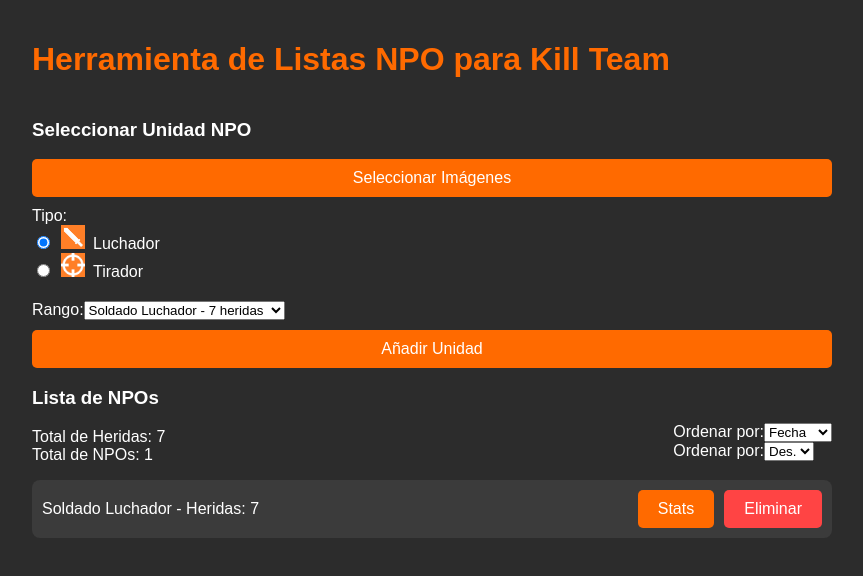
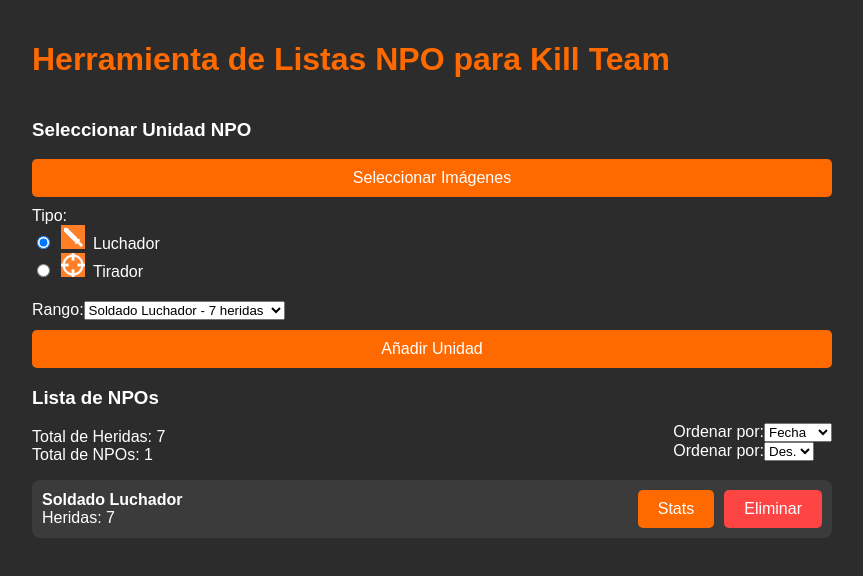
Before and after one commit to ChickenPolloHammer/NPO_tool, a React (Create React App) app: page / in a window 1280 px wide. Both pictures are taken after a click on the button "Añadir Unidad". Shown: the top 576 px of the page, without its empty margins (208-1071 px from the left). Built offline with nearby package versions, Linux system fonts and the light colour scheme.

Commit message:
ajuste apariencia tipo y heridas en ListaNPO

```diff
--- a/src/components/ListaNPO.js
+++ b/src/components/ListaNPO.js
@@ -132,7 +132,11 @@
           style={{ display: 'flex', alignItems: 'center', gap: '10px' }}
         >
           {npo.image && <img src={npo.image} alt="NPO Image" style={{ width: '50px', borderRadius: '5px' }} />}
-          {npo.tipo} - Heridas: {npo.heridas}
+          <div>
+            <strong>{npo.tipo}</strong>
+            <br />
+            Heridas: {npo.heridas}
+          </div>
           <button onClick={() => handleStatsClick(npo.tipo)} style={{ marginLeft: 'auto' }}>Stats</button>
           <button onClick={() => handleDeleteNPO(npo.id)} className="delete-button">Eliminar</button>
         </li>
```
